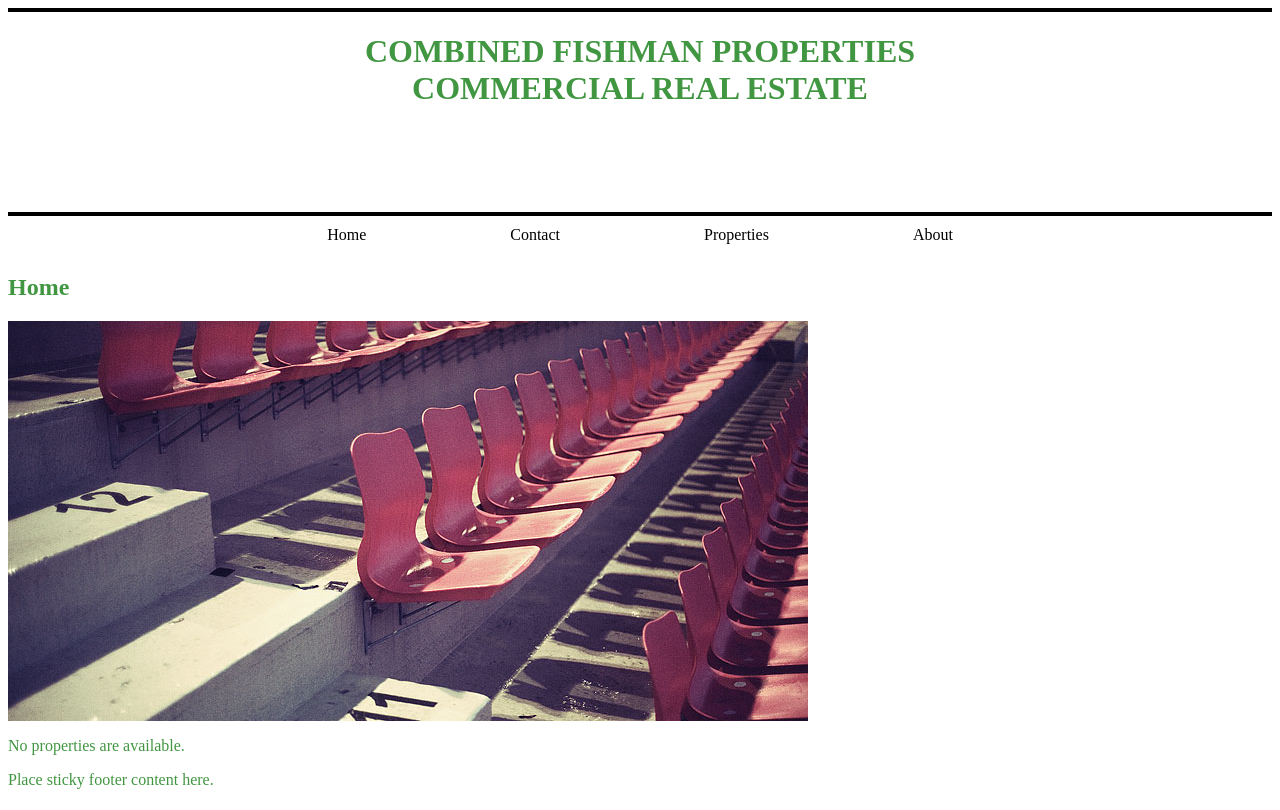
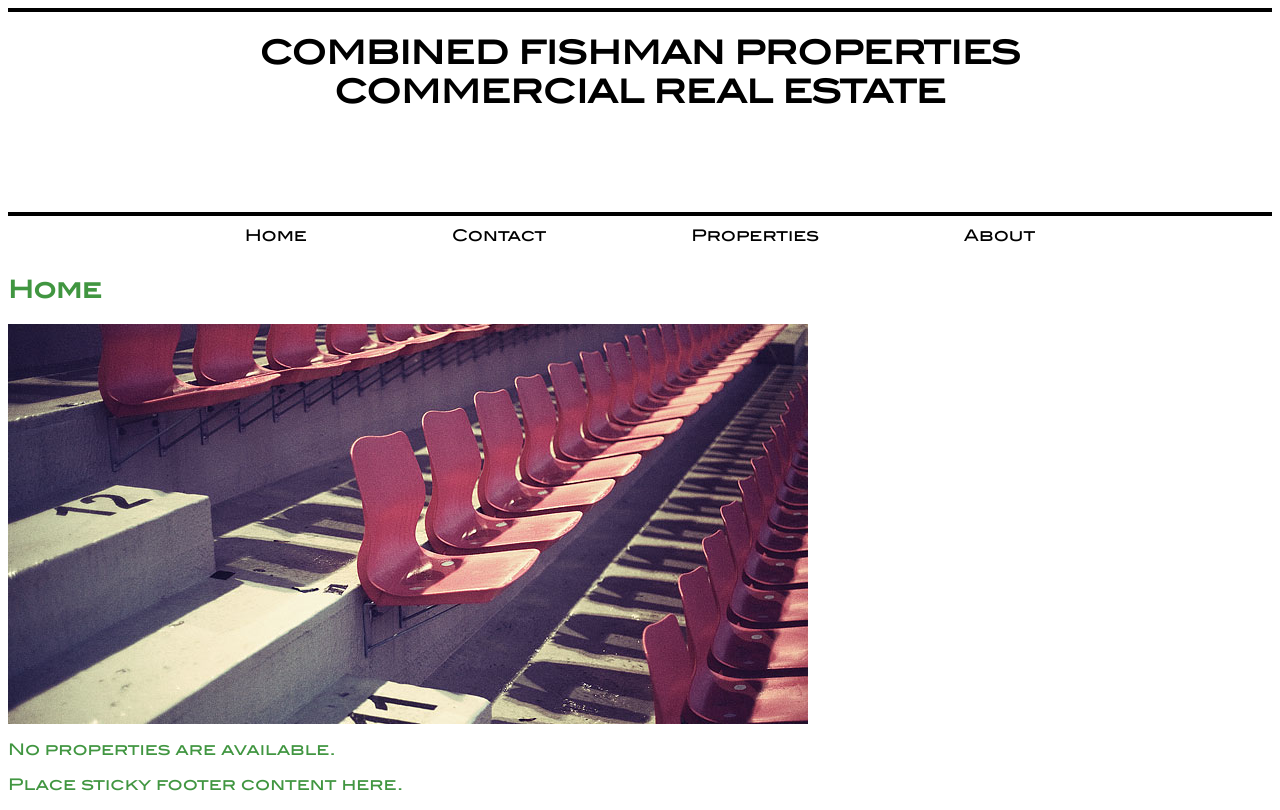
Before and after one commit to benjafishman/CombinedFishmanProperties, a Django app: template properties/templates/properties/home.html in a window 1280 px wide. Before the commit the page ends 789 px from the top, so only its background shows below. Run offline with Django 3.2, Linux system fonts and the light colour scheme; the template is opened without the code that fills it, so the values that code supplies are empty; some libraries are stand-ins or nearby versions.

Commit message:
- adding BlairMdiTC font

```diff
--- a/properties/static/cfp.css
+++ b/properties/static/cfp.css
@@ -1,4 +1,10 @@
+@font-face {
+    font-family: 'BlairMdiTC';
+    src: url('fonts/BlairMdITCTTMedium.ttf');
+}
+
 body {
+    font-family: 'BlairMdiTC', 'Geneva', serif;
     background-color: #ffffff;
     color:#419641;
 }
@@ -8,16 +14,18 @@ body {
 }
 
 #top {
-     border-top: 4px solid;
+    border-top: 4px solid;
     border-bottom: 4px solid;
     border-color: #000000;
     text-align: center;
     height: 200px;
+    color: #000000;
 }
 
 #navbar {
     background-color: #ffffff;
 }
+
 
 #navbar ul {
     list-style-type: none;
```
Also changed, not shown: properties/static/fonts/BlairMdITCTTMedium.ttf (added).
